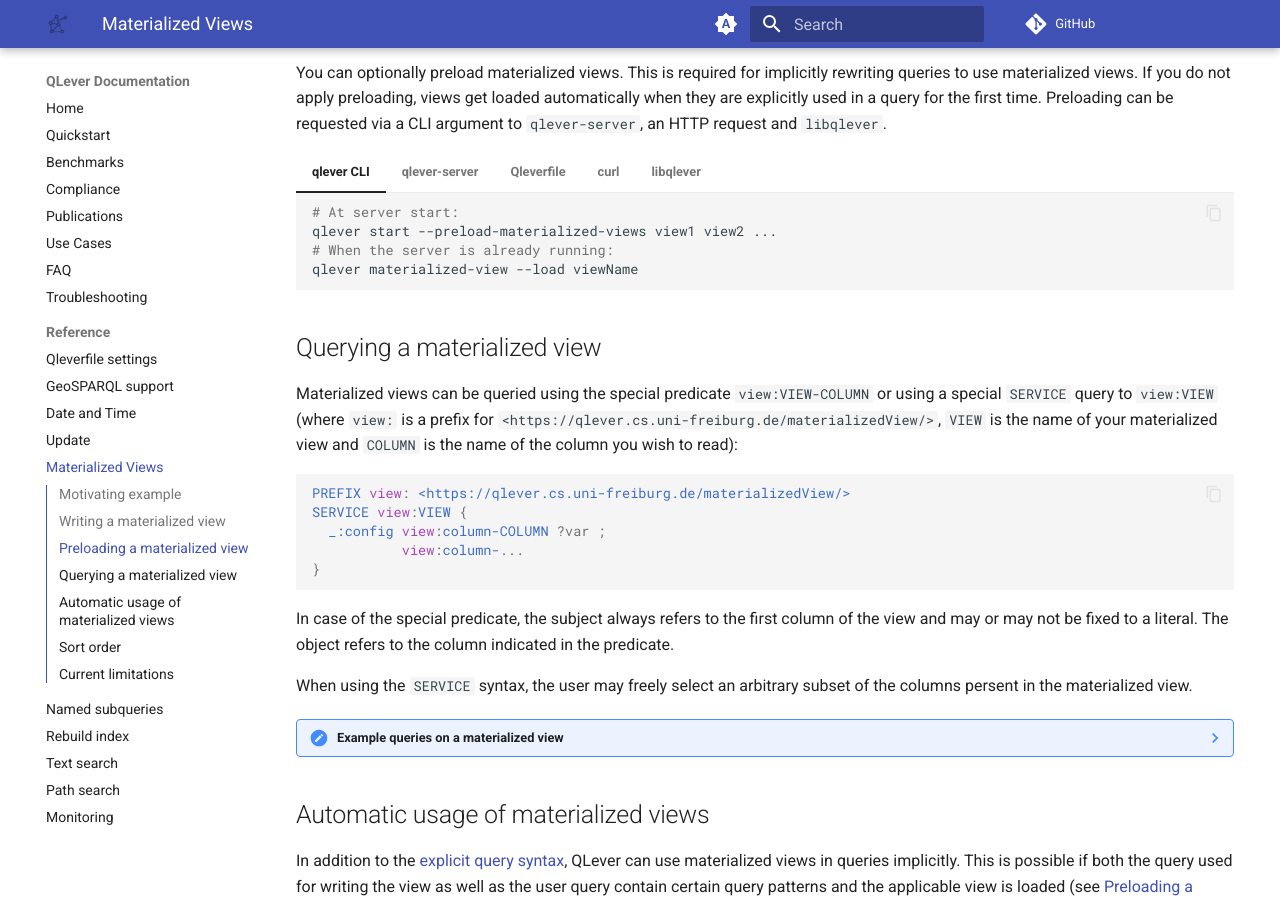
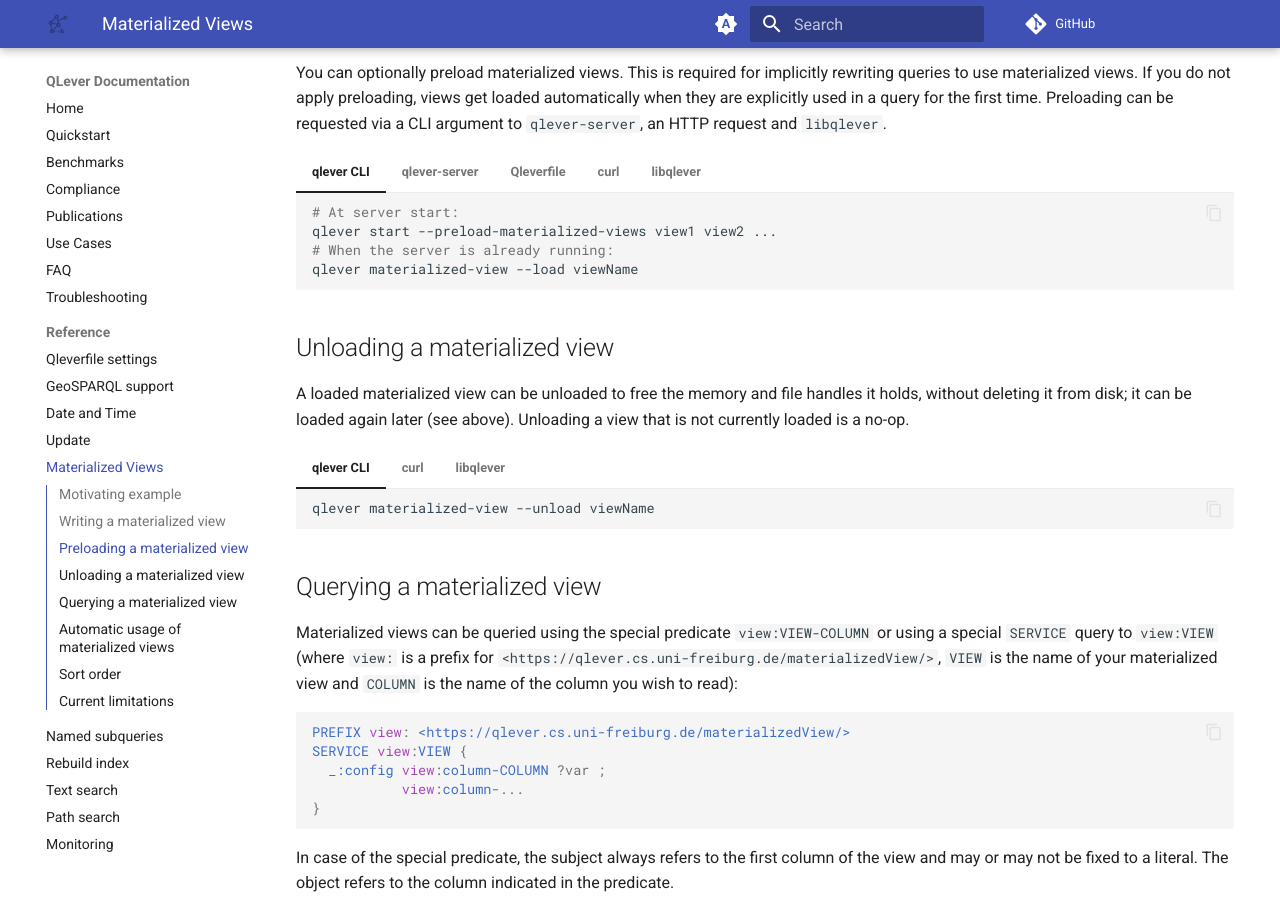
Before and after one commit to qlever-dev/qlever-docs, an MkDocs documentation site: the page built from docs/materialized-views.md, in a window 1280 px wide and 900 px high, scrolled down 2042 px. Built offline with MkDocs 1.6.1 and Material for MkDocs 9.7.7, drawn with Linux system fonts in a browser that asks for light colours; plug-ins that fetch from the network failed and are left out; comment, search, counter and statistics services are not loaded; the version menu is left out.

Commit message:
Document unloading a materialized view

````diff
--- a/docs/materialized-views.md
+++ b/docs/materialized-views.md
@@ -169,6 +169,29 @@ You can optionally preload materialized views. This is required for implicitly r
     qlv.loadMaterializedView("nameOfTheView");
     ```
 
+## Unloading a materialized view
+
+A loaded materialized view can be unloaded to free the memory and file handles
+it holds, without deleting it from disk; it can be loaded again later (see
+above). Unloading a view that is not currently loaded is a no-op.
+
+=== "qlever CLI"
+    ```bash
+    qlever materialized-view --unload viewName
+    ```
+=== "curl"
+    ``` bash
+    curl "http://$HOST:$PORT/?cmd=unload-materialized-view&view-name=$VIEW_NAME&access-token=$ACCESS_TOKEN"
+    # Returns: {"materialized-view-unloaded":"nameOfTheView"}
+    ```
+=== "libqlever"
+    ```cpp
+    qlever::EngineConfig config;
+    config.baseName_ = "my-dataset";
+    qlever::Qlever qlv{config};
+    qlv.unloadMaterializedView("nameOfTheView");
+    ```
+
 ## Querying a materialized view
 
 Materialized views can be queried using the special predicate
````
